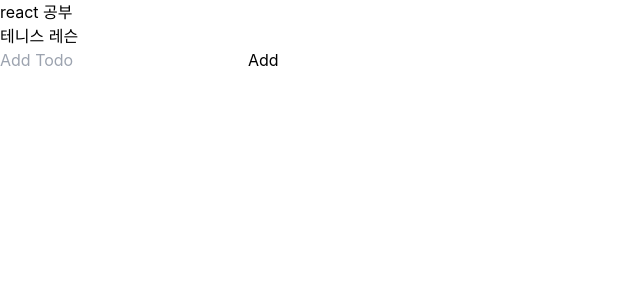
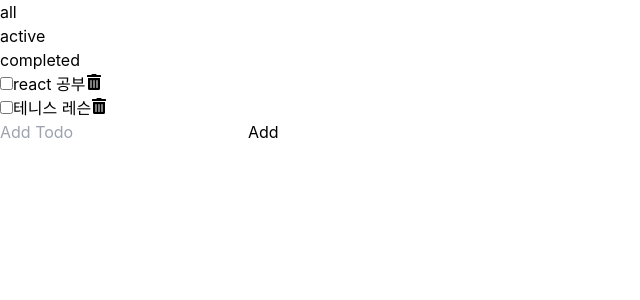
Before and after one commit to dionysus0214/react_run, a React (Create React App) app: page / in a window 1280 px wide. Shown: the top 300 px of the page, without its empty margins (0-640 px from the left). Built offline with nearby package versions, Linux system fonts and the light colour scheme.

Commit message:
취소 및 필터링 기능 추가

```diff
--- a/src/App.js
+++ b/src/App.js
@@ -1,10 +1,17 @@
+import {useState} from 'react';
 import './App.css';
+import Header from './components/Header/Header';
 import TodoList from './components/TodoList/TodoList';
 
+const filters = ['all', 'active', 'completed'];
+
 function App() {
+  const [filter, setFilter] = useState(filters[0]);
+
   return (
     <>
-      <TodoList />
+      <Header filters={filters} filter={filter} onFilterChange={setFilter} />
+      <TodoList filter={filter} />
     </>
   );
 }
--- /dev/null
+++ b/src/components/Header/Header.jsx
@@ -0,0 +1,15 @@
+import React from 'react';
+
+export default function Header({filters, filter, onFilterChange}) {
+  return (
+    <header>
+      <ul>
+        {filters.map((value, index) => (
+          <li key={index}>
+            <button onClick={() => onFilterChange(value)}>{value}</button>
+          </li>
+        ))}
+      </ul>
+    </header>
+  );
+}
--- /dev/null
+++ b/src/components/Todo/Todo.jsx
@@ -0,0 +1,26 @@
+import React from 'react';
+import {FaTrashAlt} from 'react-icons/fa';
+
+export default function Todo({todo, onUpdate, onDelete}) {
+  const {text, status} = todo;
+  const handleChange = e => {
+    const status = e.target.checked ? 'completed' : 'active';
+    onUpdate({...todo, status});
+  };
+  const handleDelete = () => onDelete(todo);
+
+  return (
+    <li>
+      <input
+        type="checkbox"
+        id="checkbox"
+        checked={status === 'completed'}
+        onChange={handleChange}
+      />
+      <label htmlFor="checkbox">{text}</label>
+      <button onClick={handleDelete}>
+        <FaTrashAlt />
+      </button>
+    </li>
+  );
+}
--- a/src/components/TodoList/TodoList.jsx
+++ b/src/components/TodoList/TodoList.jsx
@@ -1,7 +1,8 @@
 import React, {useState} from 'react';
 import AddTodo from '../AddTodo/AddTodo';
+import Todo from '../Todo/Todo';
 
-export default function TodoList() {
+export default function TodoList({filter}) {
   const [todos, setTodos] = useState([
     {id: '1', text: 'react 공부', status: 'active'},
     {id: '2', text: '테니스 레슨', status: 'active'},
@@ -11,14 +12,36 @@ export default function TodoList() {
     setTodos([...todos, todo]);
   };
 
+  const handleUpdate = updated => {
+    setTodos(todos.map(t => (t.id === updated.id ? updated : t)));
+  };
+
+  const handleDelete = deleted => {
+    setTodos(todos.filter(t => t.id !== deleted.id));
+  };
+
+  const filtered = getFilteredItems(todos, filter);
+
   return (
     <section>
       <ul>
-        {todos.map(item => (
-          <li key={item.id}>{item.text}</li>
+        {filtered.map(item => (
+          <Todo
+            key={item.id}
+            todo={item}
+            onUpdate={handleUpdate}
+            onDelete={handleDelete}
+          />
         ))}
       </ul>
       <AddTodo onAdd={handleAdd} />
     </section>
   );
 }
+
+function getFilteredItems(todos, filter) {
+  if (filter === 'all') {
+    return todos;
+  }
+  return todos.filter(todo => todo.status === filter);
+}
```
